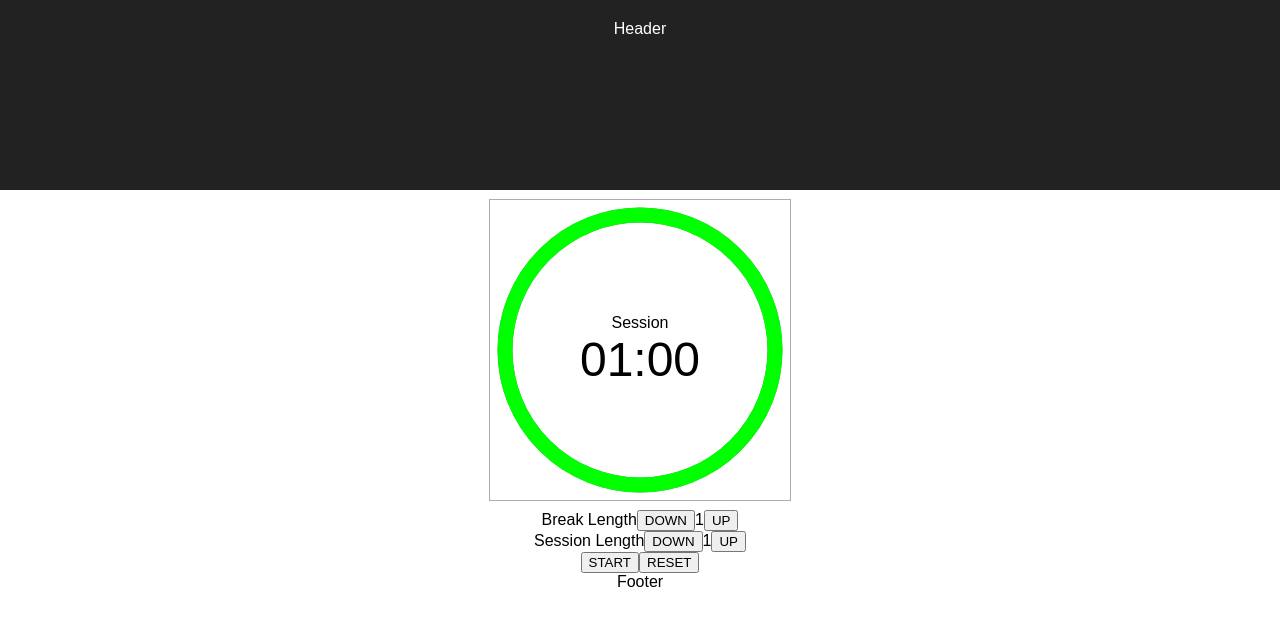
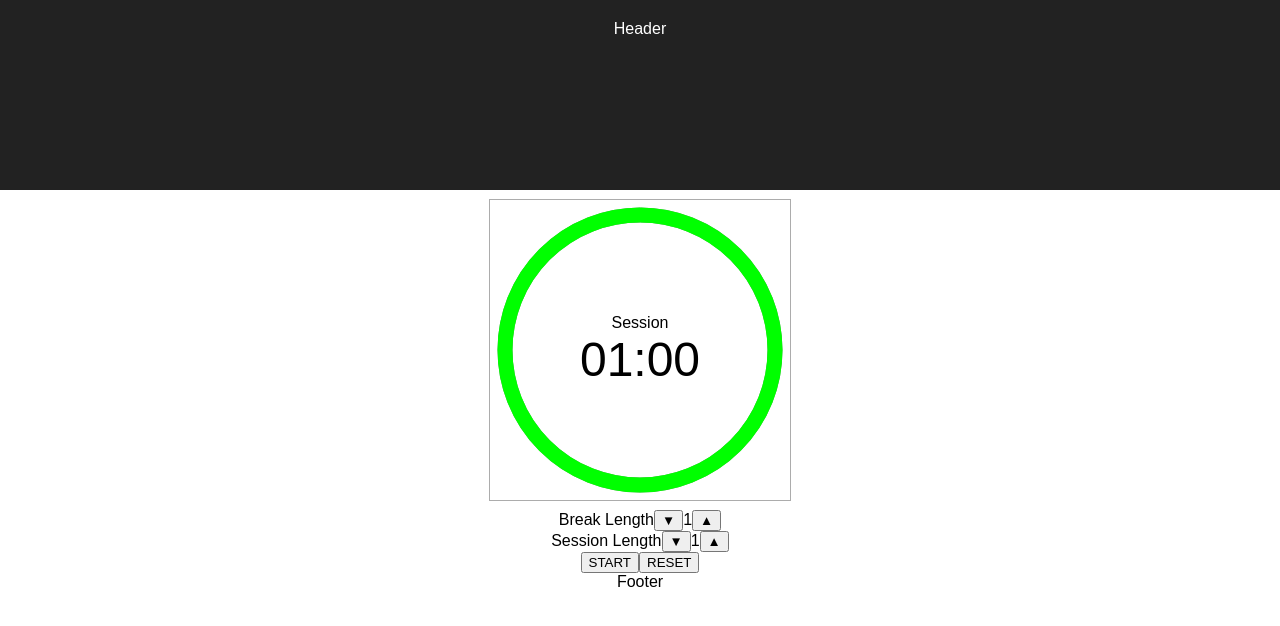
Before and after one commit to brimarq/fcc-pomodoro-clock, a React (Create React App) app: page / in a window 1280 px wide. Shown: the top 626 px of the page. Built offline with nearby package versions, Linux system fonts and the light colour scheme.

Commit message:
Replace buttons text with unicode directional triangles

```diff
--- a/src/TimerSetting.js
+++ b/src/TimerSetting.js
@@ -25,9 +25,9 @@ class TimerSetting extends PureComponent {
     return (
       <div id={setting + "-setting"}>
         <span id={setting + "-label"}>{label}</span>
-        <button id={setting + "-decrement"} type="button" disabled={isRunning} onClick={this.handleClick}>DOWN</button>
+        <button id={setting + "-decrement"} type="button" disabled={isRunning} onClick={this.handleClick}>&#9660;</button>
         <span id={setting + "-length"}>{length}</span>
-        <button id={setting + "-increment"} type="button" disabled={isRunning} onClick={this.handleClick}>UP</button>
+        <button id={setting + "-increment"} type="button" disabled={isRunning} onClick={this.handleClick}>&#9650;</button>
       </div>
     );
   }
```
